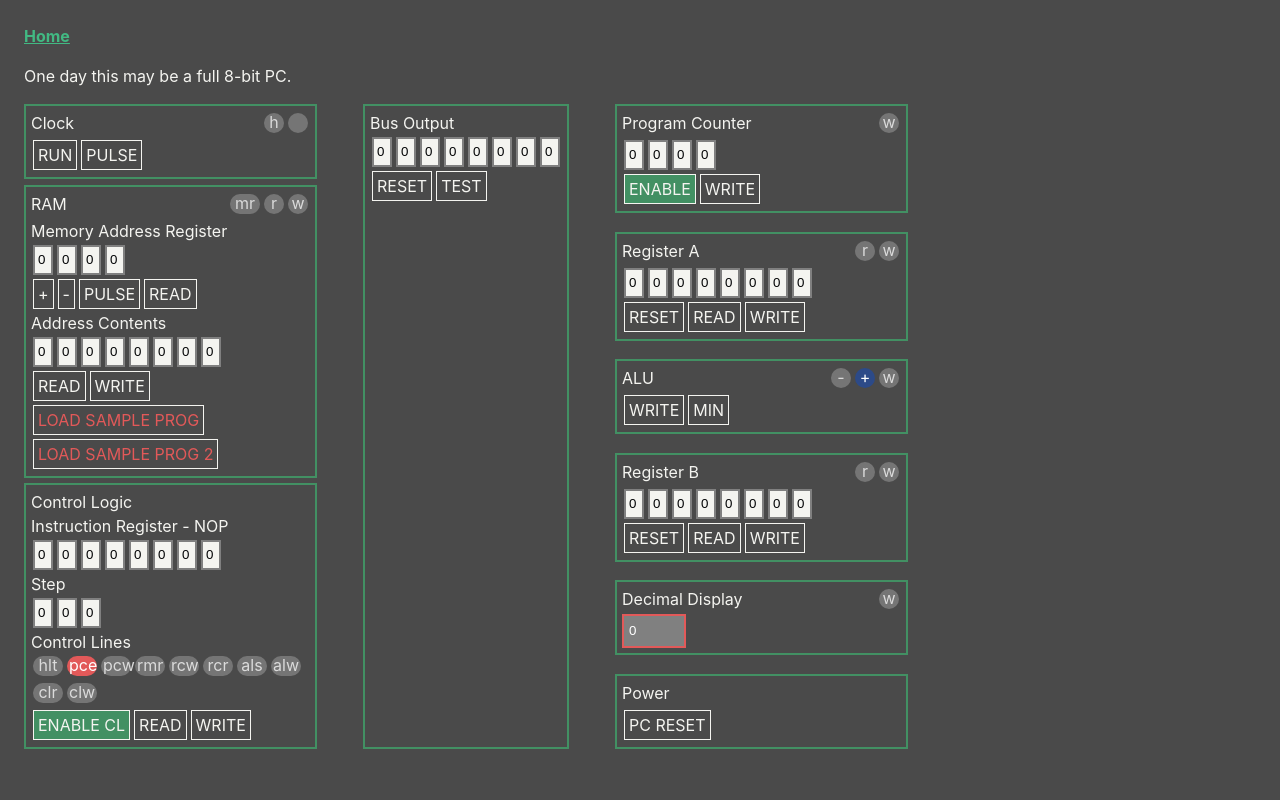
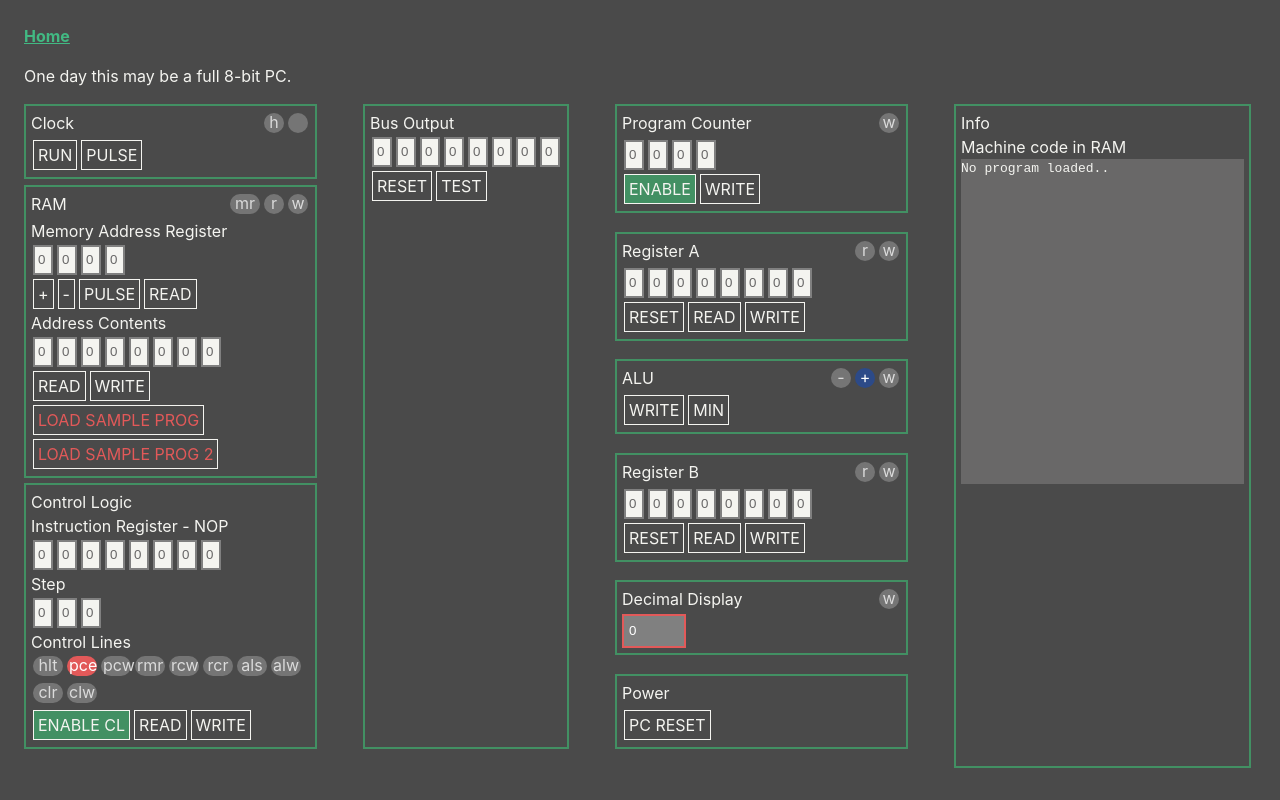
Before and after one commit to jacobpretorius/crazyman-pc, a Vue app: page / in a window 1280 px wide. Built offline with nearby package versions, Linux system fonts and the light colour scheme.

Commit message:
Add machine code display

```diff
--- a/src/assets/css/theme.scss
+++ b/src/assets/css/theme.scss
@@ -1,5 +1,5 @@
 $color-electric-blue: #2c4a88;
-$color-gunmetal: #060708;
+$color-gunmetal: #696868;
 $color-white-smoke: #f4f4f0;
 $color-eucalyptus: #429063;
 $color-red: #e25959;
--- a/src/components/CpuContainer/CpuContainer.vue
+++ b/src/components/CpuContainer/CpuContainer.vue
@@ -2,21 +2,24 @@
   <div class="cpu-container">
     <p>One day this may be a full 8-bit PC.</p>
 
-    <div class="flexer">
-      <Clock class="clock" />
-      <RAM />
-      <ControlLogic />
+    <div class="main-panel">
+      <div class="pc-components">
+        <Clock />
+        <RAM />
+        <ControlLogic />
 
-      <BusOutput class="bus-output" />
+        <BusOutput />
 
-      <ProgramCounter class="program-counter" />
-
-      <Register class="register" register-name="A" />
-      <ALU class="alu" :registerNames="['A','B']" />
-      <Register class="register" register-name="B" />
-      <DecimalDisplay class="decimal-display"/>
-
-      <Power class="power"/>
+        <ProgramCounter />
+        <Register register-name="A" />
+        <ALU :registerNames="['A','B']" />
+        <Register register-name="B" />
+        <DecimalDisplay />
+        <Power />
+      </div>
+      <div class="info-section">
+        <InfoPanel />
+      </div>
     </div>
   </div>
 </template>
@@ -33,6 +36,7 @@ import RAM from '../RAM/RAM.vue';
 import ControlLogic from '../ControlLogic/ControlLogic.vue';
 import DecimalDisplay from '../DecimalDisplay/DecimalDisplay.vue';
 import Power from '../Power/Power.vue';
+import InfoPanel from '../InfoPanel/InfoPanel.vue';
 
 export default {
   name: 'CpuContainer',
@@ -46,6 +50,7 @@ export default {
     ControlLogic,
     DecimalDisplay,
     Power,
+    InfoPanel,
   },
   computed: mapState({
     items: state => state,
@@ -54,13 +59,32 @@ export default {
 </script>
 
 <style lang="scss">
-.cpu-container {
-  .flexer {
+.main-panel {
+  display: flex;
+
+  .info-section {
+    justify-content: flex-end;
+    width: 25%;
+    min-height: 650px;
+    margin-top: 1rem;
+
+    > * {
+      padding: 5px;
+      margin: 0 5px 5px 0;
+      border: 2px solid $color-eucalyptus;
+    }
+
+    h1 {
+      display: inline-block;
+    }
+  }
+
+  .pc-components {
     display: flex;
     flex-direction: column;
     margin-top: 1rem;
     flex-wrap: wrap;
-    width: 100%;
+    width: 80%;
     max-width: 930px;
     height: 650px;
     min-height: 650px;
--- /dev/null
+++ b/src/components/InfoPanel/InfoPanel.vue
@@ -0,0 +1,76 @@
+<template>
+  <div class="info-panel">
+    <h1>Info</h1>
+
+    <h2>Machine code in RAM</h2>
+    <pre contentEditable="false" class="bytecode-display" v-html="displayMachineCode">
+    </pre>
+  </div>
+</template>
+
+<script>
+import { mapState } from 'vuex';
+
+export default {
+  name: 'InfoPanel',
+  computed: {
+    ...mapState(['memory', 'pcClone']),
+    memoryIsPopulated() {
+      for (let i = 0; i < Object.keys(this.memory).length; i++) {
+        if (this.memory[i].some(x => x === true)){
+          return true;
+        }
+      }
+      return false;
+    },
+    displayMachineCode() {
+      if (this.memoryIsPopulated) {
+        let output = '';
+        for (let i = 0; i < Object.keys(this.memory).length; i++) {
+          if (this.pcClone === i)
+            output += '<span style="background-color: #429063;">';
+
+          output += `${i} -> \t`;
+
+          [...this.memory[i]].reverse().forEach(bit => {
+            output += this.boolBitToStringEndPadded(bit);
+          });
+
+          if (this.pcClone === i)
+            output += '</span>';
+
+          output += '\n';
+        }
+
+        return output;
+      }
+
+      return 'No program loaded..';
+    },
+  },
+  methods: {
+    boolBitToStringEndPadded(bit) {
+      return bit === true ? '1 ' : '0 ';
+    },
+  },
+}
+</script>
+
+<style scoped lang="scss">
+.info-panel {
+  height: 100%;
+  min-width: $min-block-width;
+
+  @media screen and (max-width: 727px) {
+    width: $block-width-mobile;
+  }
+
+  .bytecode-display {
+    resize: none;
+    width: 100%;
+    height: 50%;
+    background-color: $color-gunmetal;
+    color: $color-white-smoke;
+  }
+}
+</style>
--- a/src/components/Power/Power.vue
+++ b/src/components/Power/Power.vue
@@ -24,11 +24,13 @@ export default {
       setControlLineLow: 'SET_CONTROL_LINE_LOW',
       setControlLineHigh: 'SET_CONTROL_LINE_HIGH',
       resetControlLines: 'RESET_CONTROL_LINES',
+      setClonePC: 'SET_CLONE_PC',
     }),
     handlePcReset() {
       this.setControlLineLow('halt');
       this.setControlLineHigh('pcReset');
 
+      this.setClonePC(0);
       this.resetBus();
       this.resetRegister('A');
       this.resetRegister('B');
--- a/src/components/ProgramCounter/ProgramCounter.vue
+++ b/src/components/ProgramCounter/ProgramCounter.vue
@@ -67,6 +67,7 @@ export default {
     programCounterValue: function() {
       if (this.controlLines.pcWriteCounterToBus) {
         this.writePCToBus();
+        this.writeClonePC();
       }
     },
     pcReset: function(value) {
@@ -97,6 +98,7 @@ export default {
     ...mapMutations({
       fullSetBus: 'FULL_SET_BUS',
       setControlLine: 'UPDATE_CONTROL_LINES',
+      setClonePC: 'SET_CLONE_PC',
     }),
     handleActiveClick() {
       this.setControlLine({
@@ -110,6 +112,9 @@ export default {
         tempBus[i] = this.programCounterValue[i]
       }
       this.fullSetBus(tempBus);
+    },
+    writeClonePC() {
+      this.setClonePC(boolArrayToBase10(this.programCounterValue));
     },
   },
 };
--- a/src/store/store.js
+++ b/src/store/store.js
@@ -11,6 +11,7 @@ export default new Vuex.Store({
     clockHigh: false,
     controlLines: controlLineModel,
     memory: {},
+    pcClone: 0, // Used ONLY for the info panel / educational purposes. computer relies on PC from bus
   },
   mutations: {
     // BUS
@@ -62,5 +63,10 @@ export default new Vuex.Store({
     RESET_CONTROL_LINES: (state, payload) => {
       Vue.set(state, 'controlLines', payload);
     },
+
+    // PC CLONE FOR EDUCATIONAL PURPOSES
+    SET_CLONE_PC: (state, payload) => {
+      Vue.set(state, 'pcClone', payload);
+    },
   },
 });
```
